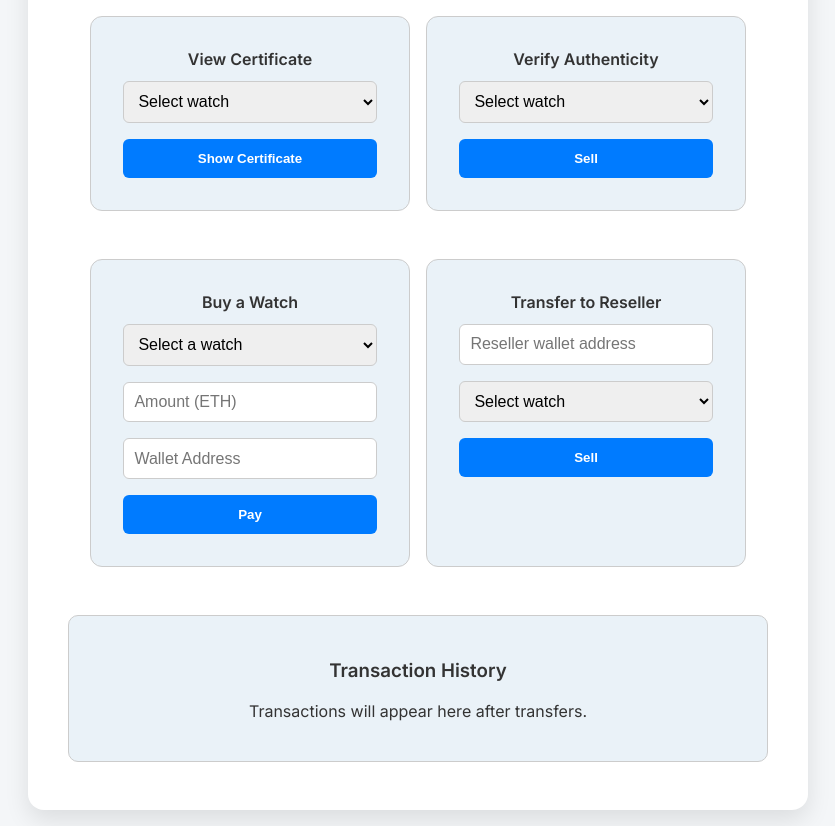
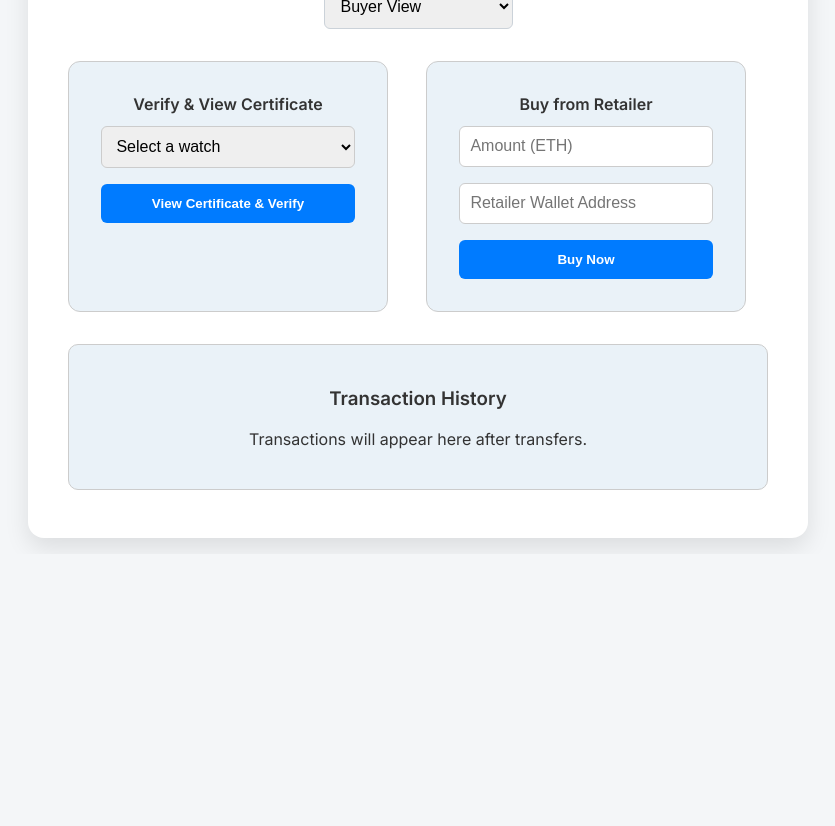
Before and after one commit to anhduongnguyen/IFB452_Group17_BlockchainProject, a website: page TimeBlockApp/buyer.html in a window 1280 px wide. Shown: the part 267-1093 px from the top of the page, without its empty margins (222-1057 px from the left). After the commit the page ends 821 px from the top, so only its background shows below. Drawn offline with Linux system fonts and the light colour scheme.

Commit message:
Updated buyer to customer and now it has two "views" related to purchasing or selling events.

```diff
--- a/TimeBlockApp/buyer.html
+++ b/TimeBlockApp/buyer.html
@@ -1,13 +1,15 @@
 <!DOCTYPE html>
 <html lang="en">
+
 <head>
   <meta charset="UTF-8" />
-  <meta name="viewport" content="width=device-width, initial-scale=1.0"/>
+  <meta name="viewport" content="width=device-width, initial-scale=1.0" />
   <title>TimeBlock | Buyer</title>
   <link rel="icon" type="image/x-icon" href="static/img/wrist-watch.png">
   <link rel="stylesheet" href="static/style.css">
   <link href="https://fonts.googleapis.com/css2?family=Inter:wght@400;600&display=swap" rel="stylesheet">
 </head>
+
 <body>
   <main class="container" style="height: auto; align-items: flex-start;">
     <section class="card">
@@ -20,52 +22,65 @@
         <span id="walletText">Connected wallet: Loading...</span>
       </div>
 
-      <h2 class="app-title" style="margin-top: 2rem;">Buyer</h2>
+      <h2 class="app-title" style="margin-top: 2rem;">Select View</h2>
 
-      <div class="action-grid">
-        <!-- View Certificate -->
-        <div class="action-box">
-          <h4>View Certificate</h4>
-          <select id="viewDropdown">
-            <option selected disabled>Select watch</option>
+      <div class="card-section">
+        <select id="viewSelector" class="text-input" style="margin-bottom: 0.3 rem; width:27%;">
+          <option value="buyer">Buyer View</option>
+          <option value="sell">Sell View</option>
         </select>
-          <button class="primary-btn full-width" id="viewCertBtn">Show Certificate</button>
       </div>
 
+      <!-- BUYER VIEW -->
+      <div id="buyerView" class="action-grid-2" >
+
+        <!-- Action Box: Certificate & Authenticity -->
         <div class="action-box">
-          <h4>Verify Authenticity</h4>
-          <select id="sellDropdown">
-            <option selected disabled>Select watch</option>
-          </select>
-          <button class="primary-btn full-width" id="sellBtn">Sell</button>
-        </div>
-
-        <div class="action-grid">
-
-          <!-- Buy a Watch -->
-          <div class="action-box">
-            <h4>Buy a Watch</h4>
-            <div class="payment-box-fields">
+          <h4>Verify & View Certificate</h4>
           <select id="buyDropdown" class="text-input">
             <option selected disabled>Select a watch</option>
           </select>
+          <button class="primary-btn full-width">View Certificate & Verify</button>
+        </div>
+
+        <!-- Action Box: Make Payment -->
+        <div class="action-box">
+          <h4>Buy from Retailer</h4>
           <input type="text" id="paymentAmount" placeholder="Amount (ETH)" class="text-input">
-              <input type="text" id="retailerPayAddress" placeholder="Wallet Address" class="text-input">
-              <button class="primary-btn" id="payBtn">Pay</button>
+          <input type="text" id="retailerPayAddress" placeholder="Retailer Wallet Address" class="text-input">
+          <button class="primary-btn full-width">Buy Now</button>
+        </div>
+
+      </div>
+
+      <!-- SELL VIEW -->
+      <div id="sellView" class="action-grid" style="display: none;">
+
+        <!-- Action Box: Transfer to Reseller -->
+        <div class="action-box">
+          <h4>Transfer to Reseller</h4>
+          <select id="sellDropdown" class="text-input">
+            <option selected disabled>Select your watch</option>
+          </select>
+          <input type="text" id="resellerAddress" placeholder="Reseller Wallet Address" class="text-input">
+          <button class="primary-btn full-width">Sell</button>
         </div>
       </div>
 
-          <!-- Sell to Reseller -->
-          <div class="action-box">
-            <h4>Transfer to Reseller</h4>
-            <input type="text" id="resellerAddress" placeholder="Reseller wallet address" class="text-input">
-            <select id="sellDropdown" class="text-input">
-              <option selected disabled>Select watch</option>
-            </select>
-            <button class="primary-btn full-width" id="sellBtn">Sell</button>
-          </div>
+      <script>
+        // Simple view switch logic
+        document.addEventListener("DOMContentLoaded", () => {
+          const viewSelector = document.getElementById("viewSelector");
+          const buyerView = document.getElementById("buyerView");
+          const sellView = document.getElementById("sellView");
 
-        </div>
+          viewSelector.addEventListener("change", () => {
+            const selected = viewSelector.value;
+            buyerView.style.display = selected === "buyer" ? "grid" : "none";
+            sellView.style.display = selected === "sell" ? "grid" : "none";
+          });
+        });
+      </script>
 
       <div class="full-width-box">
         <h3>Transaction History</h3>
@@ -79,7 +94,7 @@
 
   <script src="https://cdn.jsdelivr.net/npm/ethers@5.7.2/dist/ethers.umd.min.js"></script>
   <script type="module">
-    import { REG_ABI, MANAGEMENT_ABI} from './static/ABI.js';
+    import { REG_ABI, MANAGEMENT_ABI } from './static/ABI.js';
 
     const walletText = document.getElementById('walletText');
     const viewDropdown = document.getElementById("viewDropdown");
@@ -225,4 +240,5 @@
     });
   </script>
 </body>
+
 </html>
--- a/TimeBlockApp/static/style.css
+++ b/TimeBlockApp/static/style.css
@@ -198,6 +198,15 @@ body {
   margin-top: 2rem;
   flex-wrap: wrap;
 }
+
+.action-grid-2 {
+  display: grid;
+  justify-content: center;
+  grid-template-columns: repeat(auto-fit, minmax(250px, 1fr));
+  margin-top: 2rem;
+  gap: 1rem;
+}
+
 
 .action-box {
   background-color: #eaf2f8;
```
Also changed, not shown: TimeBlockApp/home.html (+1 -1 lines). Lines whose indentation alone changed are shown as unchanged.
